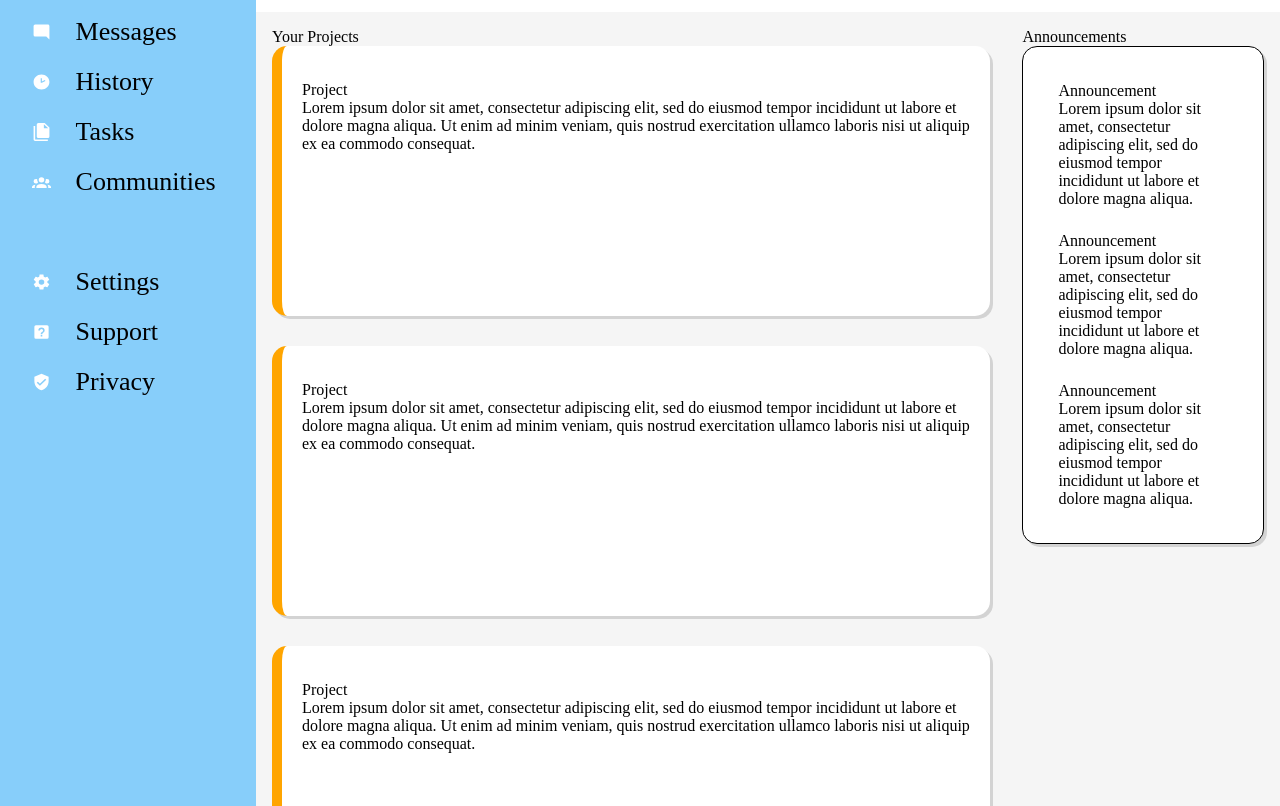
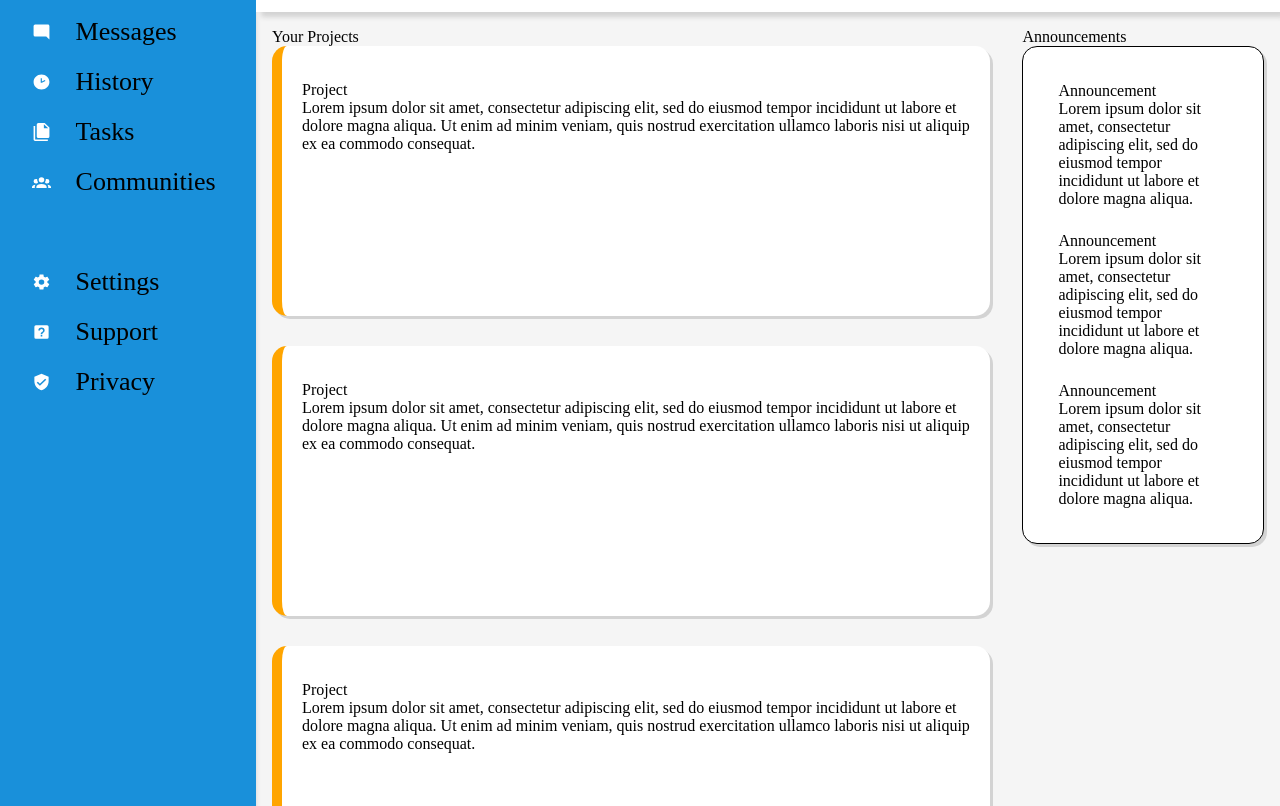
Before and after one commit to Soosi18/admin-dashboard, a plain HTML site: page index.html in a window 1280 px wide. Shown: the part 198-1004 px from the top of the page. Drawn offline with Linux system fonts and the light colour scheme.

Commit message:
Adjust shadows for sidebar and header

```diff
--- a/css/style.css
+++ b/css/style.css
@@ -13,8 +13,9 @@
 
 .sidebar {
     grid-row: 1 / 3;
-    background-color: lightskyblue;
+    background-color: rgb(25, 144, 218);
     padding: 16px;
+    box-shadow: 0px 5px 5px lightgrey;
 }
 
 .menu {
@@ -52,6 +53,7 @@
     background-color: white;
     display: grid;
     grid-template-rows: 1fr 2fr;
+    box-shadow: 5px 5px 5px lightgray;
 }
 
 .search-row, .nav-row {
```
